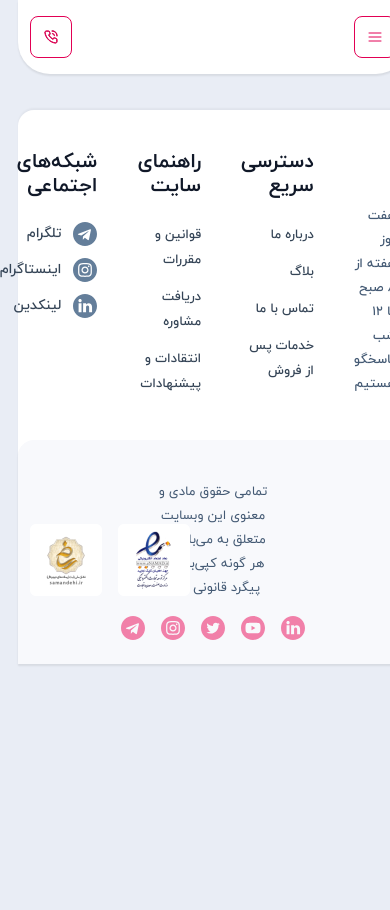
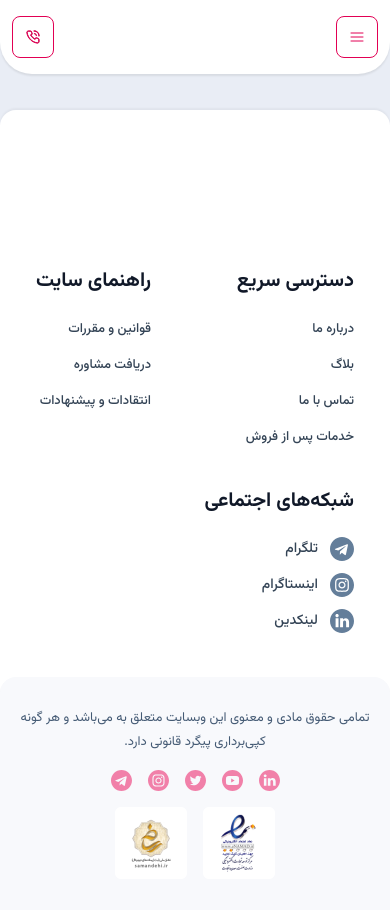
Before and after one commit to f-malekan/maaz-interview-task, a Nuxt app: page / in a window 390 px wide. Shown: the top 910 px of the page. Before the commit the page ends 844 px from the top, so only its background shows below. Built offline with nearby package versions, Linux system fonts and the light colour scheme.

Commit message:
feat: make footer responsive

```diff
--- a/app/components/footer/Footer.vue
+++ b/app/components/footer/Footer.vue
@@ -1,5 +1,5 @@
 <template>
-  <footer class="bg-white rounded-t-2xl shadow-[0_-2px_2px_rgb(0_0_0/4%)]">
+  <footer class="bg-white rounded-t-2xl shadow-[0_-2px_2px_rgb(0_0_0/4%)] font-vazirmatn">
     <FooterTopPart />
     <FooterBottomPart />
   </footer>
--- a/app/components/footer/FooterBottomPart.vue
+++ b/app/components/footer/FooterBottomPart.vue
@@ -4,14 +4,16 @@ import { SOCIAL_ICONS } from "~/constants/footer";
 
 <template>
   <div
-    class="bg-gray-15 shadow-[0_2px_2px_rgb(0_0_0/8%)] pt-10 pb-6 rounded-t-2xl"
+    class="bg-gray-15 shadow-[0_2px_2px_rgb(0_0_0/8%)] pt-7.25 lg:pt-10 md:pt-7.75 pb-10.25 md:pb-7.5 lg:pb-6 rounded-t-2xl"
   >
     <div class="container">
-      <div class="grid grid-cols-3 items-center">
+      <div class="md:grid md:grid-cols-3 md:items-center px-2">
         <div />
 
         <div class="text-center">
-          <p class="text-[13px] text-gray-700 leading-6 font-normal mb-4">
+          <p
+            class="text-[13px] text-gray-700 leading-6 font-normal md:font-bold lg:font-normal mb-4"
+          >
             تمامی حقوق مادی و معنوی این وبسایت متعلق به می‌باشد و هر گونه
             کپی‌برداری پیگرد قانونی دارد.
           </p>
@@ -24,13 +26,13 @@ import { SOCIAL_ICONS } from "~/constants/footer";
             >
               <component
                 :is="social.icon"
-                class="size-6 text-red-200 hover:text-primary"
+                class="size-5.25 md:size-6 text-red-200 hover:text-primary"
               />
             </NuxtLink>
           </div>
         </div>
 
-        <div class="flex gap-4 justify-end">
+        <div class="flex gap-4 mt-4 md:mt-0 justify-center md:justify-end">
           <img src="/images/enamad.png" alt="Enamad" class="h-18 w-auto" />
 
           <img
--- a/app/components/footer/FooterTopPart.vue
+++ b/app/components/footer/FooterTopPart.vue
@@ -3,10 +3,10 @@ import { FOOTER_LINKS, SOCIAL_LINKS } from "~/constants/footer";
 </script>
 
 <template>
-    <div class="pt-10 pb-11 ">
+    <div class="pt-10 pb-11 lg:pb-11 md:pb-13 ">
       <div class="container">
-        <div class="flex justify-between gap-10">
-          <p class="text-gray-700 text-[13px] font-medium leading-6 mt-auto">
+        <div class="flex justify-between gap-10 flex-wrap md:flex-nowrap pt-29.75 px-6 md:pt-0 md:px-0">
+          <p class="text-gray-700 text-[13px] font-medium leading-6 mt-auto hidden md:block">
             هفت روز هفته از ۸ صبح تا ۱۲ شب پاسخگو هستیم
           </p>
 
@@ -19,7 +19,7 @@ import { FOOTER_LINKS, SOCIAL_LINKS } from "~/constants/footer";
               <li v-for="item in section.items" :key="item.label">
                 <NuxtLink
                   :to="item.href"
-                  class="text-gray-800 text-[13px] leading-6 font-medium hover:text-primary transition-colors"
+                  class="text-gray-800 text-[13px] block leading-6 font-medium hover:text-primary transition-colors"
                 >
                   {{ item.label }}
                 </NuxtLink>
```
